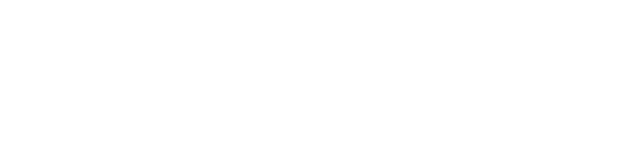
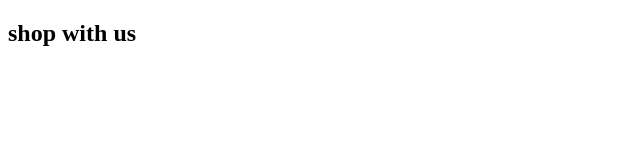
Before and after one commit to JohnKOnyango/glit, a plain HTML site: page index.html in a window 1280 px wide. Shown: the whole page, without its empty margins (0-640 px from the left). Drawn offline with Linux system fonts and the light colour scheme.

Commit message:
added h2 to the index.html

```diff
--- a/index.html
+++ b/index.html
@@ -6,5 +6,7 @@
     <meta name="viewport" content="width=device-width, initial-scale=1.0" />
     <title>Glitz and Glam</title>
   </head>
-  <body></body>
+  <body>
+    <h2>shop with us</h2>
+  </body>
 </html>
```
